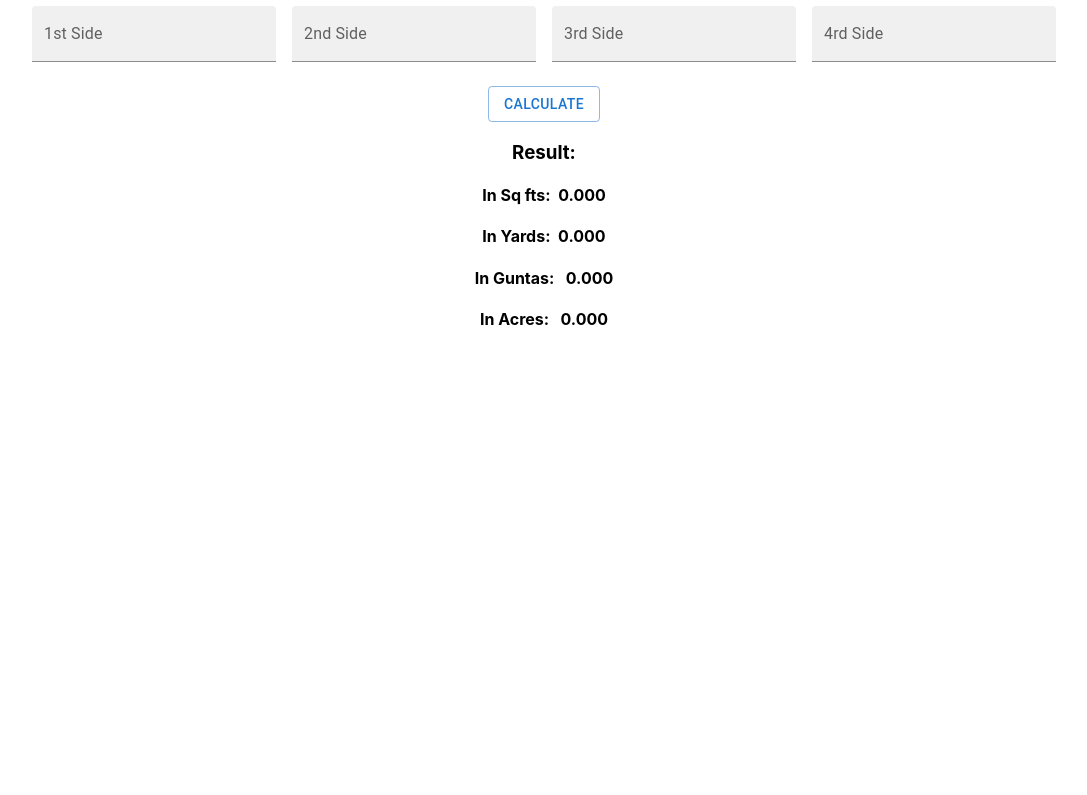
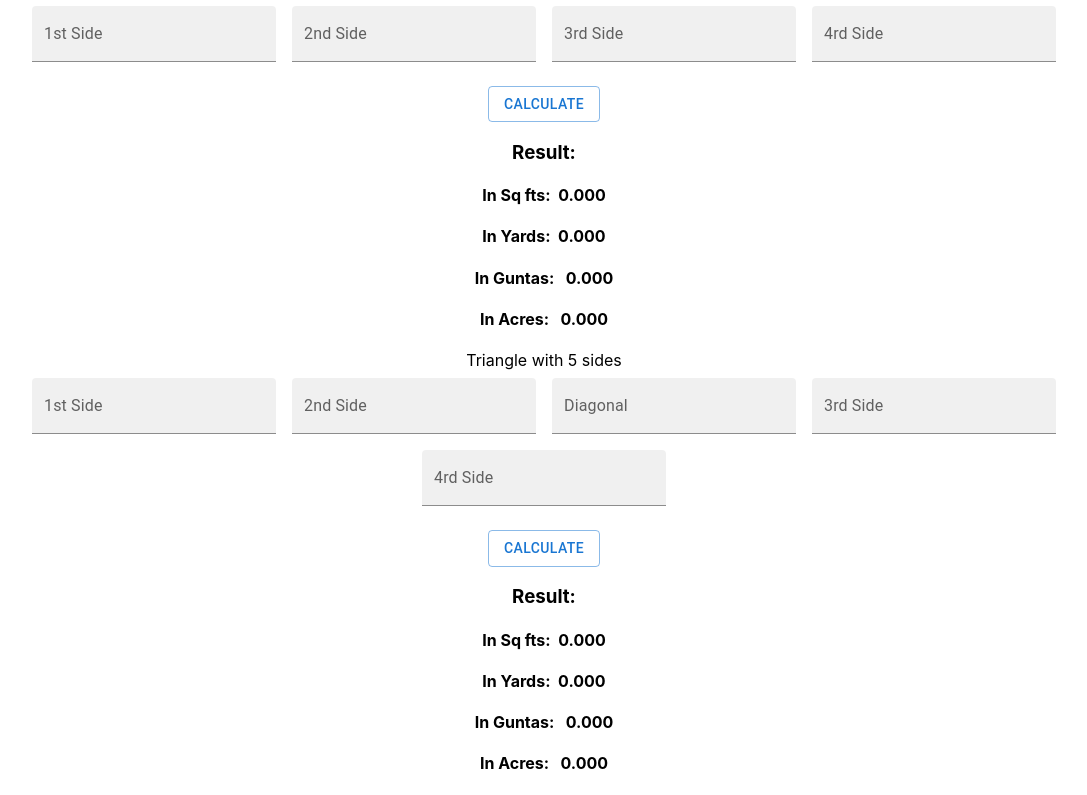
Before and after one commit to Rajusakinala/land-calcu, a React (Create React App) app: page / in a window 1280 px wide. Shown: the part 395-1190 px from the top of the page, without its empty margins (96-1183 px from the left). Before the commit the page ends 800 px from the top, so only its background shows below. Built offline with nearby package versions, Linux system fonts and the light colour scheme.

Commit message:
5sides triangle added

```diff
--- a/src/App.js
+++ b/src/App.js
@@ -36,6 +36,38 @@ function App() {
     area4 = a * b;
     console.log("area", area4);
     setS4Result(area4);
+  }
+  // 5 sides
+  const [s5, setS5] = useState({
+    side1: "",
+    side2: "",
+    diagonal: "",
+    side3: "",
+    side4: "",
+  });
+  const [s5Result, setS5Result] = useState(0);
+  function valueHandler5(e) {
+    return setS5({ ...s5, [e.target.name]: e.target.value });
+  }
+  function calculateHandler5(s5) {
+    const p1 = Number(s5.side1) + Number(s5.side2) + Number(s5.diagonal);
+    const s1 = p1 / 2;
+    const area1 = Math.sqrt(
+      s1 *
+        (s1 - Number(s5.side1)) *
+        (s1 - Number(s5.side2)) *
+        (s1 - Number(s5.diagonal))
+    );
+    const p2 = Number(s5.diagonal) + Number(s5.side3) + Number(s5.side4);
+    const s2 = p2 / 2;
+    const area2 = Math.sqrt(
+      s2 *
+        (s1 - Number(s5.diagonal)) *
+        (s1 - Number(s5.side3)) *
+        (s1 - Number(s5.side4))
+    );
+    const totalArea = area1 + area2;
+    setS5Result(totalArea);
   }
   return (
     <div className="App">
@@ -159,6 +191,83 @@ function App() {
           <h4>In Acres: &nbsp; {(s4Result / 43560).toFixed(3)}</h4>
         </Grid>
       </div>
+      {/* // 5sides */}
+      <div>
+        {console.log("s5", s5)}
+        <Grid>Triangle with 5 sides</Grid>
+        <Grid sx={{ mb: 2 }}>
+          <TextField
+            type="number"
+            sx={{ m: 1 }}
+            name="side1"
+            value={s5.side1}
+            label="1st Side"
+            variant="filled"
+            onChange={valueHandler5}
+            placeholder="Enter 1st Side"
+            //   defaultValue={0}
+          />
+          <TextField
+            type="number"
+            sx={{ m: 1 }}
+            name="side2"
+            value={s5.side2}
+            label="2nd Side"
+            variant="filled"
+            onChange={valueHandler5}
+            placeholder="Enter 2nd Side"
+            //   defaultValue={0}
+          />
+          <TextField
+            type="number"
+            sx={{ m: 1 }}
+            name="diagonal"
+            value={s5.diagonal}
+            label="Diagonal"
+            variant="filled"
+            onChange={valueHandler5}
+            placeholder="Enter Diagonal"
+            //   defaultValue={0}
+          />
+          <TextField
+            type="number"
+            sx={{ m: 1 }}
+            name="side3"
+            value={s5.side3}
+            label="3rd Side"
+            variant="filled"
+            onChange={valueHandler5}
+            placeholder="Enter 3rd Side"
+            //   defaultValue={0}
+          />
+          <TextField
+            type="number"
+            sx={{ m: 1 }}
+            name="side4"
+            value={s5.side4}
+            label="4rd Side"
+            variant="filled"
+            onChange={valueHandler5}
+            placeholder="Enter 4th Side"
+            //   defaultValue={0}
+          />
+        </Grid>
+        <Grid>
+          <Button
+            variant="outlined"
+            onClick={() => {
+              calculateHandler5(s5);
+            }}
+          >
+            Calculate
+          </Button>
+          <h3>Result:</h3>
+          <h4>In Sq fts:&nbsp; {s5Result.toFixed(3)}</h4>
+          <h4>In Yards:&nbsp; {(s5Result / 9).toFixed(3)}</h4>
+          <h4>In Guntas: &nbsp; {(s5Result / 1089).toFixed(3)}</h4>
+          <h4>In Acres: &nbsp; {(s5Result / 43560).toFixed(3)}</h4>
+        </Grid>
+      </div>
     </div>
   );
 }
```
